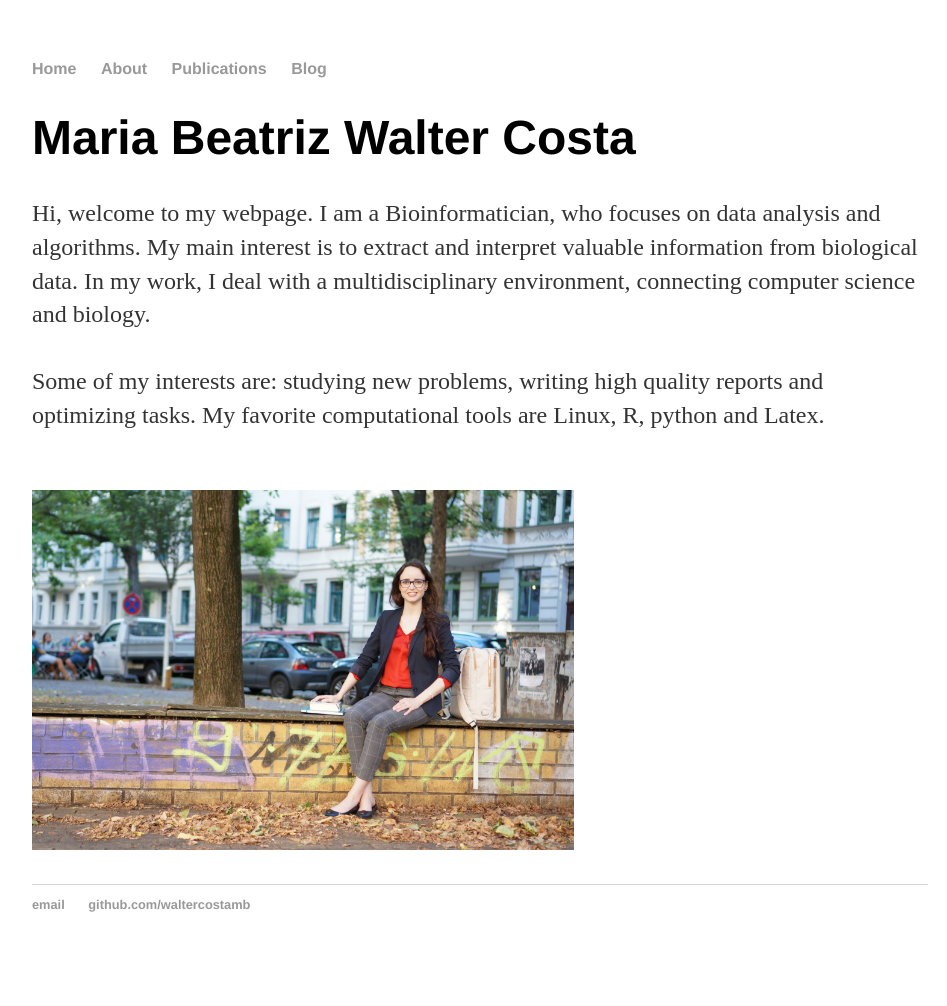
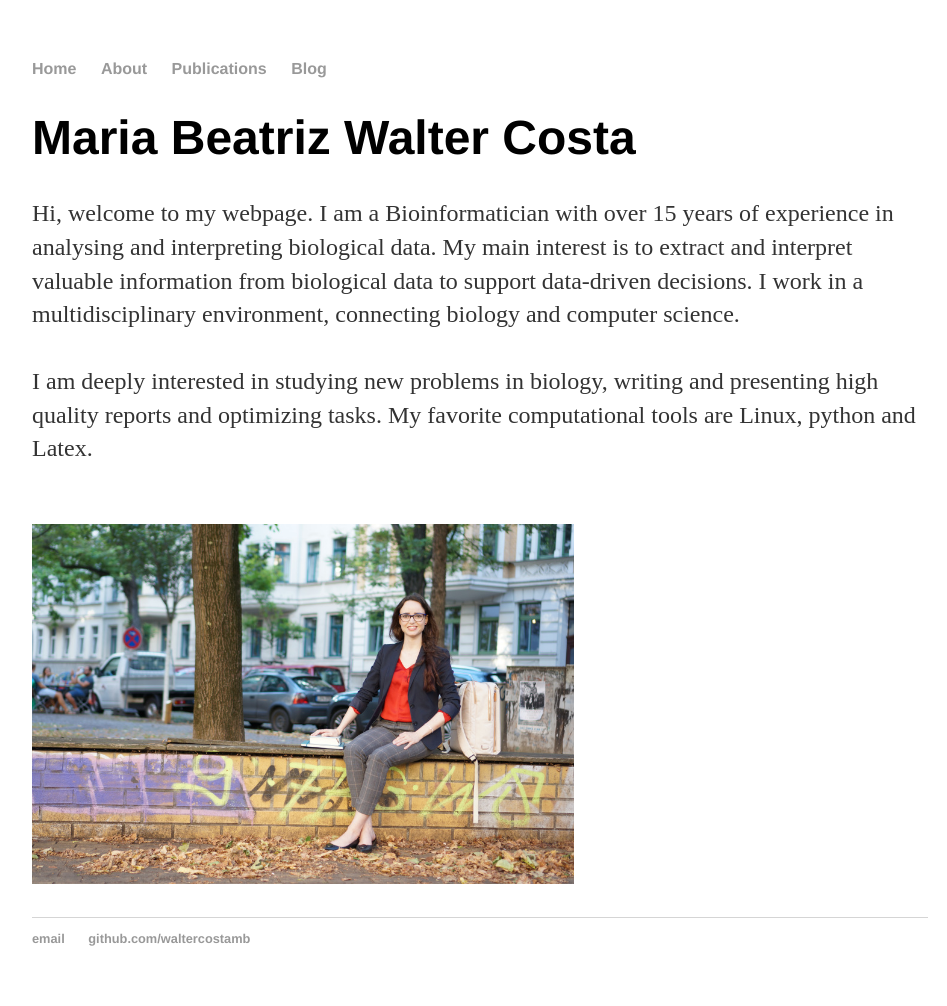
Before and after one commit to waltercostamb/waltercostamb.github.io, a Jekyll site: the page built from index.html, in a window 1280 px wide. Shown: the whole page, without its empty margins (160-1107 px from the left). Built offline with Jekyll 4.4.1, drawn with Linux system fonts in a browser that asks for light colours; before the commit the page ends 972 px from its top, so only the background shows below that.

Commit message:
Update index.html

```diff
--- a/index.html
+++ b/index.html
@@ -4,13 +4,12 @@ title: Maria Beatriz Walter Costa, Bioinformatician
 ---
 <div class="blurb">
 	<h1>Maria Beatriz Walter Costa</h1>
-	<p>Hi, welcome to my webpage. I am a Bioinformatician, who focuses on data analysis and algorithms.
-		My main interest is to extract and interpret valuable information from biological data.
-		In my work, I deal with a multidisciplinary environment, connecting computer science and biology.  <br /> <br />
+	<p>Hi, welcome to my webpage. I am a Bioinformatician with over 15 years of experience in analysing and interpreting biological data.
+		My main interest is to extract and interpret valuable information from biological data to support data-driven decisions.
+		I work in a multidisciplinary environment, connecting biology and computer science.  <br /> <br />
 
-		Some of my interests are: studying new problems, writing high quality reports and optimizing tasks.
-		My favorite computational tools are Linux, R,
-		python and Latex. <br /> <br />
+		I am deeply interested in studying new problems in biology, writing and presenting high quality reports and optimizing tasks.
+		My favorite computational tools are Linux, python and Latex. <br /> <br />
 	</p>
 
 	<p><img border="0" src="https://raw.githubusercontent.com/waltercostamb/waltercostamb.github.io/master/figures/frontpage.jpg" style="height:40vh; min-height:200px;" /></p>
```
